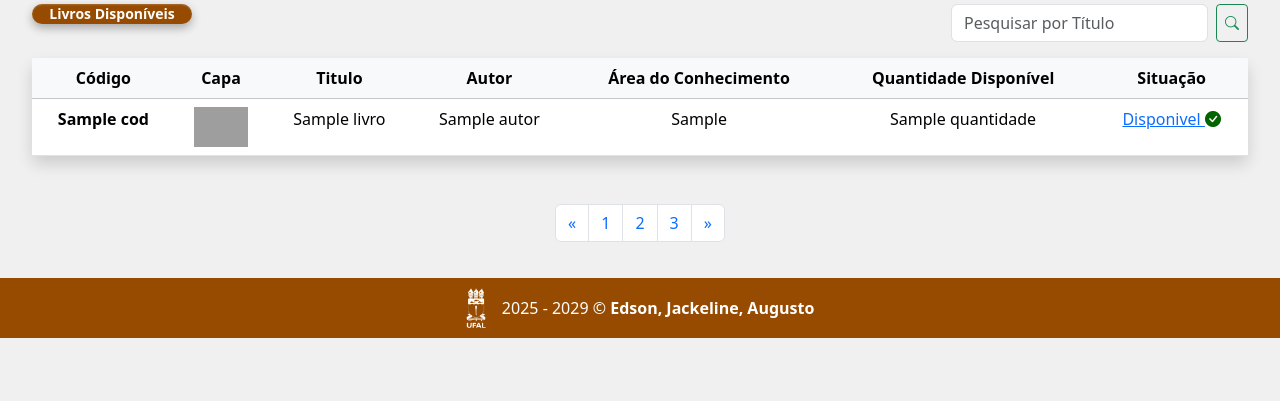
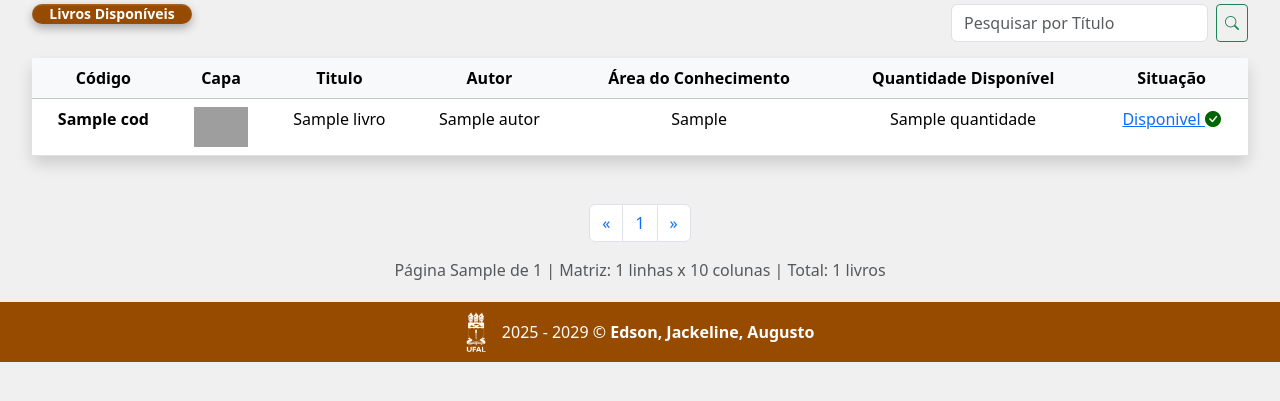
Before and after one commit to EdsonBPBR/Projeto-Final-disciplina-APC, a Python web app: template app_biblioteca/templates/acervo.html in a window 1280 px wide. Shown: the part 127-528 px from the top of the page. Run offline with Jinja, Linux system fonts and the light colour scheme; the template is opened without the code that fills it: most values are stand-ins (such as "Sample title", 1, 10 or a date in 2020); grey boxes are pictures that could not be loaded.

Commit message:
Sistema de paginação por meio de matrizes

```diff
--- a/app_biblioteca/templates/_layouts/base_sistema.html
+++ b/app_biblioteca/templates/_layouts/base_sistema.html
@@ -41,8 +41,7 @@
                                 Perfil
                             </a>
                             <ul class="dropdown-menu">
-                                <li><a class="dropdown-item" href="#">Editar</a></li>
-                                <li><a class="dropdown-item" href="#">Mudar Senha</a></li>
+                                <li><a class="dropdown-item" href="#">Editar Perfil</a></li>
                                 <li><a class="dropdown-item" href="{{ url_for('login') }}">Sair</a></li>
                             </ul>
                         </li>
--- a/app_biblioteca/templates/acervo.html
+++ b/app_biblioteca/templates/acervo.html
@@ -27,7 +27,8 @@
 
 <section class="acervo">
     <div>
-        <table class="table table-hover caption-top shadow p-3 mb-5 bg-body-tertiary rounded" style="text-align: center;">
+        <table class="table table-hover caption-top shadow p-3 mb-5 bg-body-tertiary rounded"
+            style="text-align: center;">
 
             <thead>
                 <tr class="table-light">
@@ -41,7 +42,8 @@
                 </tr>
             </thead>
             <tbody>
-                {% for livro in dados_livros %}
+                {% for linha in matriz_livros %}
+                {% for livro in linha %}
                 <tr>
                     <th scope="row">{{ livro['cod'] }}</th>
                     <td><img src="{{ livro['capa'] }}" width="auto" height="40px" alt="Capa livro"></td>
@@ -51,33 +53,56 @@
                     <td>{{ livro['quantidade'] }}</td>
                     <td>
                         {% if livro['status'] == 'disponivel' %}
-                        <a href="{{ url_for('emprestimo_livro', id=livro['cod']) }}">{{ livro['status'].title()  }} <i class="bi bi-check-circle-fill" style="color: darkgreen;"></i></a>
-
+                        <a href="{{ url_for('emprestimo_livro', id=livro['cod']) }}">{{ livro['status'].title() }} <i
+                                class="bi bi-check-circle-fill" style="color: darkgreen;"></i></a>
                         {% else %}
                         {{ livro['status'].title() }} <i class="bi bi-x-circle-fill" style="color: rgb(251, 5, 5);"></i>
                         {% endif %}
                     </td>
                 </tr>
                 {% endfor %}
+                {% if not loop.last %}
+                <tr class="table-secondary">
+                    <td colspan="7" style="height: 3px; background-color: #dee2e6;"></td>
+                </tr>
+                {% endif %}
+                {% endfor %}
             </tbody>
         </table>
         <nav aria-label="Page navigation example">
-            <ul class="pagination">
-                <li class="page-item">
-                    <a class="page-link" href="#" aria-label="Previous">
+            <ul class="pagination justify-content-center">
+                <!-- Botão Anterior -->
+                <li class="page-item {% if pagina_atual == 1 %}disabled{% endif %}">
+                    <a class="page-link"
+                        href="{{ url_for('acervo', pagina=pagina_atual-1) if pagina_atual > 1 else '#' }}"
+                        aria-label="Previous">
                         <span aria-hidden="true">&laquo;</span>
                     </a>
                 </li>
-                <li class="page-item"><a class="page-link" href="#">1</a></li>
-                <li class="page-item"><a class="page-link" href="#">2</a></li>
-                <li class="page-item"><a class="page-link" href="#">3</a></li>
-                <li class="page-item">
-                    <a class="page-link" href="#" aria-label="Next">
+
+                <!-- Páginas -->
+                {% for num_pagina in range(1, total_paginas + 1) %}
+                <li class="page-item {% if num_pagina == pagina_atual %}active{% endif %}">
+                    <a class="page-link" href="{{ url_for('acervo', pagina=num_pagina) }}">{{ num_pagina }}</a>
+                </li>
+                {% endfor %}
+
+                <!-- Botão Próximo -->
+                <li class="page-item {% if pagina_atual == total_paginas %}disabled{% endif %}">
+                    <a class="page-link"
+                        href="{{ url_for('acervo', pagina=pagina_atual+1) if pagina_atual < total_paginas else '#' }}"
+                        aria-label="Next">
                         <span aria-hidden="true">&raquo;</span>
                     </a>
                 </li>
             </ul>
         </nav>
+
+        <div class="text-center text-muted">
+            Página {{ pagina_atual }} de {{ total_paginas }} |
+            Matriz: {{ n_linhas_total }} linhas x 10 colunas |
+            Total: {{ total_livros }} livros
+        </div>
     </div>
 </section>
 
--- a/app_biblioteca/templates/inicio.html
+++ b/app_biblioteca/templates/inicio.html
@@ -20,7 +20,7 @@
 
 <!-- status dos titulos -->
 <div>
-    <p class="badge-principal">Titulos Emprestados</p>
+    <p class="badge-principal">Titulos Em Aberto</p>
 </div>
 <section class="titulos">
     <div>
@@ -44,7 +44,7 @@
                     <td>{{ livro_emprestado['data_devolucao'] }}</td>
                     <td>{{ livro_emprestado['status'].title() }}
                         {% if livro_emprestado['status'] == 'aberto' %}
-                        <i class="bi bi-check-circle-fill" style="color: darkgreen;"></i>
+                        <i class="bi bi-book-fill" style="color: rgb(9, 196, 221);"></i>
                         {% else %}
                         <i class="bi bi-alarm-fill" style="color: rgb(214, 4, 4);"></i>
                         {% endif %}
```
Also changed, not shown: app_biblioteca/emprestimos.json (+51 -1 lines), app_biblioteca/views.py (+34 -4 lines).
